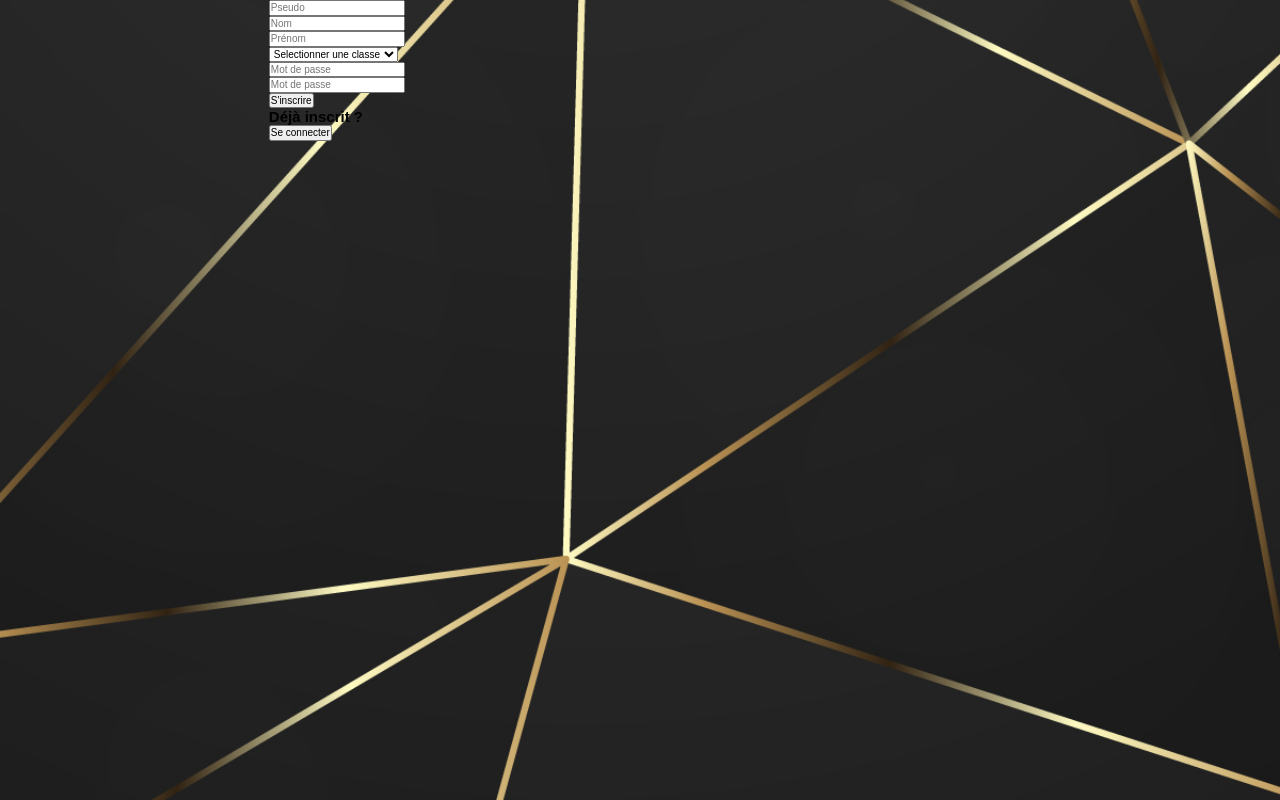
After one commit to VanSkull/MMI_OR, a PHP site: page /connexion.php in a window 1280 px wide. The commit adds this page. Run offline with PHP 8.4, Linux system fonts and the light colour scheme.

Commit message:
Ajout connexion/inscription

```diff
--- /dev/null
+++ b/connexion.php
@@ -0,0 +1,67 @@
+<?php
+    include('exe/bdd.php');
+    session_start();
+?>
+
+<!DOCTYPE html>
+<html lang="fr">
+    <head>
+        <meta charset="utf-8" />
+        <meta http-equiv="X-UA-Compatible" content="IE=edge">
+        <meta name="viewport" content="width=device-width, initial-scale=1.0">
+        <title>MMI d'OR 2021 - 8e édition</title>
+
+        <!-- Métadonnées -->
+        <meta name="author" content="" />
+        <meta name="description" content="" />
+        <meta name="keywords" content="" />
+        <link rel="icon" href="images/favicon.png" type="image/png" />
+
+        <!-- Google Fonts -->
+        <link rel="preconnect" href="https://fonts.gstatic.com">
+        <link href="https://fonts.googleapis.com/css?family=Josefin+Sans:400,400i,600,600i,700" rel="stylesheet" />
+        <link href="https://fonts.googleapis.com/css2?family=Shadows+Into+Light&display=swap" rel="stylesheet">
+
+        <!-- Fonts Awesome -->
+        <link rel="stylesheet" href="https://cdnjs.cloudflare.com/ajax/libs/font-awesome/4.7.0/css/font-awesome.min.css" />
+
+        <!-- Feuilles de style -->
+        <link href="css/normalize.css" rel="stylesheet" type="text/css" />
+        <link href="css/style.css" rel="stylesheet" type="text/css" />
+
+        <!-- Bibliothèques JavaScript -->
+        <!--<script src="js/jquery-3.5.1.min.js"></script>-->
+    </head>
+    <body>
+    <div id="main-contain">
+            <!-- Contenu principal -->
+            <div id="main-contenu">
+                <div id="contenu-body">
+                    <div id="all-sections">
+                        <div id="section-home" class="current">
+                            <div id="formulaire">
+                             <form method="POST" action="exe/inscription.php">
+                                <input type="text" name="pseudo" placeholder="Pseudo"><br/>
+                                <input type="text" name="nom" placeholder="Nom"><br/>
+                                <input type="text" name="prenom" placeholder="Prénom"><br/>
+                                <select name="class">
+                                    <option value="">Selectionner une classe</option>
+                                    <option value="MMI1">MMI1</option>
+                                    <option value="MMI2">MMI2</option>
+                                    <option value="DU">DU</option>
+                                </select><br/>
+                                <input type="password" name="pwd" placeholder="Mot de passe"><br/>
+                                <input type="password" name="repwd" placeholder="Mot de passe"><br/>
+                                <input type="submit" value="S'inscrire">
+                             </form>
+                            <h2>Déjà inscrit ?</h2>
+                             <input type="button" value="Se connecter" onclick="connect()">
+                        </div>
+                    </div>
+                </div>
+            </div>
+        </div>
+    </body>
+    <script type="text/javascript" src="js/jquery.js"></script>
+    <script type="text/javascript" src="js/connexion.js"></script>
+</html>
--- a/css/style.css
+++ b/css/style.css
@@ -93,8 +93,6 @@ body{
 }
 
 #links-social-networks{
-    margin-top: 25%;
-    margin-left: 10%;
     display: flex;
     width: 25%;
 }
@@ -208,7 +206,7 @@ body{
     top: 50%;
     transform: translateY(-50%);
     left: -1vw;
-    width: 200vw;
+    width: 225vw;
     padding-left: 10vw;
     background-color: rgba(0, 0, 0, 0.5);
 }
@@ -228,7 +226,7 @@ body{
     color: white;
     display: flex;
     flex-wrap: wrap;
-    width: 125vw;
+    width: 175vw;
 }
 
 .card-film{
@@ -288,7 +286,7 @@ body{
     position: absolute;
     top: 50%;
     transform: translateY(-50%);
-    left: 140vw;
+    left: 180vw;
     align-items: center;
 }
 
@@ -532,6 +530,19 @@ video{
 .current{
     display: block;
 }
+
+#menu-social-networks{
+    display: flex;
+    align-items: center;
+    margin-left: 2vw;
+}
+
+.session{
+    padding: 0;
+    color: white;
+    text-decoration: none;
+    font-size: 1.5rem;
+}
 /**********/
 /* Règles */
 /**********/
--- /dev/null
+++ b/exe/deconnexion.php
@@ -0,0 +1,6 @@
+<?php
+    session_start();
+    include("bdd.php");
+    session_destroy();
+    header("Location: ../index.php");
+?>
--- /dev/null
+++ b/js/connexion.js
@@ -0,0 +1,7 @@
+function connect(){
+    document.getElementById('formulaire').innerHTML = '<form method="POST" action="exe/connexion.php"><input type="text" name="pseudo" placeholder="Pseudo"><br/><input type="text" name="prenom" placeholder="Prenom"><br/><input type="text" name="nom" placeholder="Nom"><br/><input type="password" name="pwd" placeholder="Mot de passe"><br/><input type="submit" value="Se connecter"></form><h2>Pas encore de compte ?</h2><input type="button" value="S\'inscrire" onclick="inscription()"></div>';
+}
+
+function inscription(){
+    document.getElementById('formulaire').innerHTML = '<form method="POST" action="exe/inscription.php"><input type="text" name="pseudo" placeholder="Pseudo"><br/><input type="text" name="nom" placeholder="Nom"><br/><input type="text" name="prenom" placeholder="Prénom"><br/><select name="class"><option value="">Selectionner une classe</option><option value="MMI1">MMI1</option><option value="MMI2">MMI2</option><option value="DU">DU</option></select><br/><input type="password" name="pwd" placeholder="Mot de passe"><br/><input type="password" name="repwd" placeholder="Mot de passe"><br/><input type="submit" value="S\'inscrire"></form><h2>Déjà inscrit ?</h2><input type="button" value="Se connecter" onclick="connect()">';
+}
```
Also changed, not shown: exe/connexion.php (added, +20 -0 lines), exe/inscription.php (added, +67 -0 lines), films.php (+4 -4 lines), index.php (+9 -0 lines), images/affiches/obsession.jfif (added).
